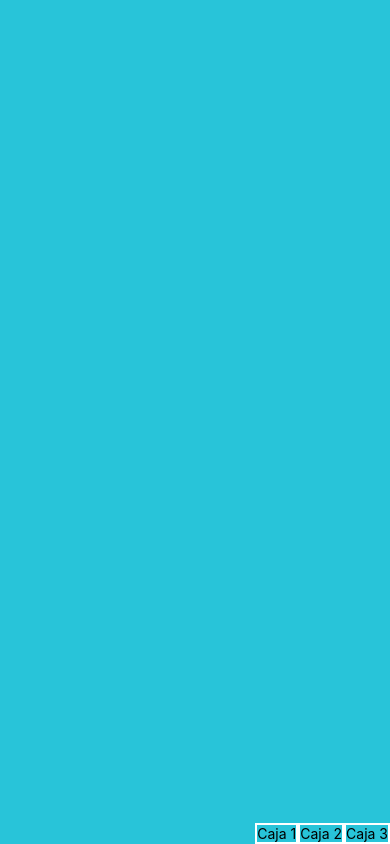
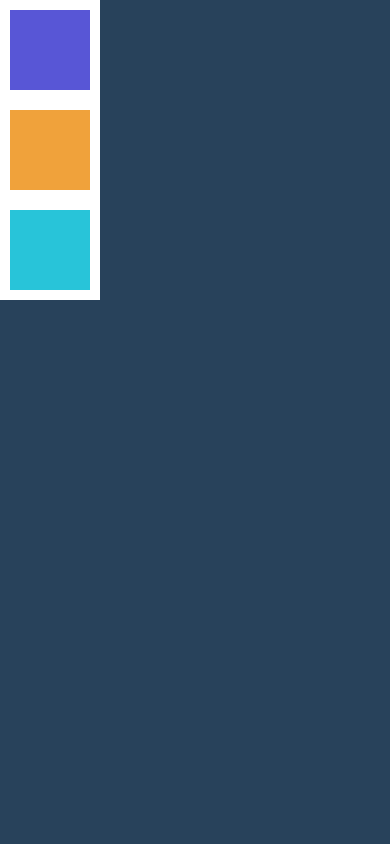
Before and after one commit to Damian-16/CounterApp, a React Native app: screen / in a window 390 px wide. Built offline with nearby package versions, Linux system fonts and the light colour scheme.

Commit message:
se agrego TareaScreen

```diff
--- a/App.tsx
+++ b/App.tsx
@@ -7,16 +7,21 @@
 import { DimensionesScreen } from './src/screens/DimensionesScreen';
 import { PositionScreen } from './src/screens/PositionScreen';
 import { FlexScreen } from './src/screens/FlexScreen';
+import { TareaScreen } from './src/screens/TareaScreen';
 
 const App = () => {
   return (
-    <SafeAreaView style={{flex:1}}>
+    <SafeAreaView style={{
+      flex:1,
+      backgroundColor:'#28425B'
+      }}>
   {/* //  <HolaMundoScreen/>
   // <CounterScreen/> */}
   {/* <BoxObjectModelScreen/> */}
   {/* <DimensionesScreen/> */}
   {/* <PositionScreen/> */}
-  <FlexScreen/>
+  {/* <FlexScreen/> */}
+  <TareaScreen/>
   </SafeAreaView>
   )
 }
--- /dev/null
+++ b/src/screens/TareaScreen.tsx
@@ -0,0 +1,15 @@
+import React from 'react'
+import { View } from 'react-native';
+import { styles } from './styles/TareaScreenStyle';
+
+export const TareaScreen = () => {
+    return (
+        <View style={styles.container}>
+             <View style={styles.cajaMorada}/>
+             <View style={styles.cajaNaranja}/>
+             <View style={styles.cajaAzul}/>
+
+
+        </View >
+    )
+}
--- /dev/null
+++ b/src/screens/styles/TareaScreenStyle.tsx
@@ -0,0 +1,28 @@
+import { StyleSheet } from "react-native";
+
+export const styles = StyleSheet.create({
+    container:{
+        flex:1
+    },
+    cajaMorada:{
+        width:100,
+        height:100,
+        borderWidth:10,
+        borderColor:'white',
+        backgroundColor:'#5856D6'
+    },
+    cajaNaranja:{
+        width:100,
+        height:100,
+        borderWidth:10,
+        borderColor:'white',
+        backgroundColor:'#F0A23B'
+    },
+    cajaAzul:{
+        width:100,
+        height:100,
+        borderWidth:10,
+        borderColor:'white',
+        backgroundColor:'#28C4D9'
+    }
+})
```
